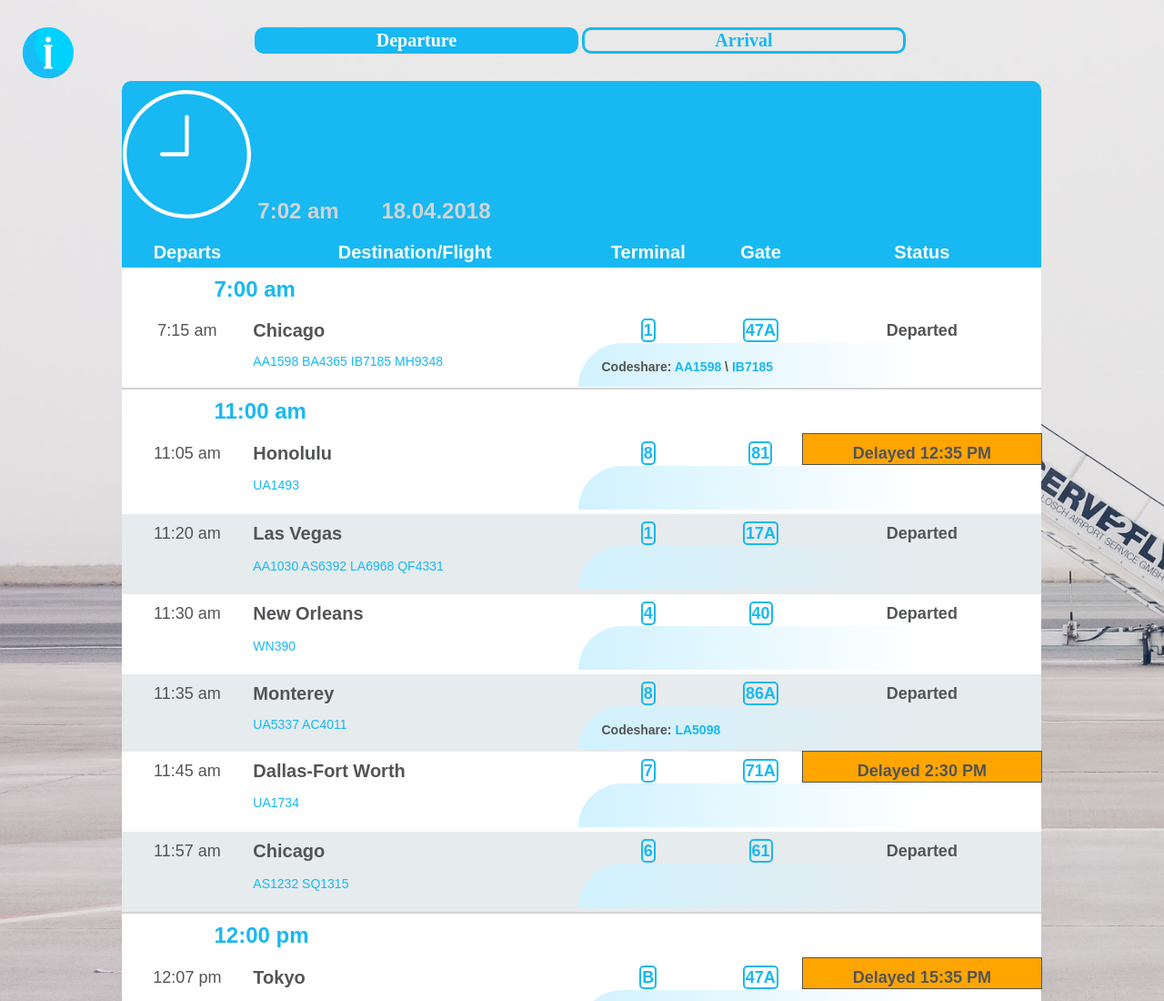
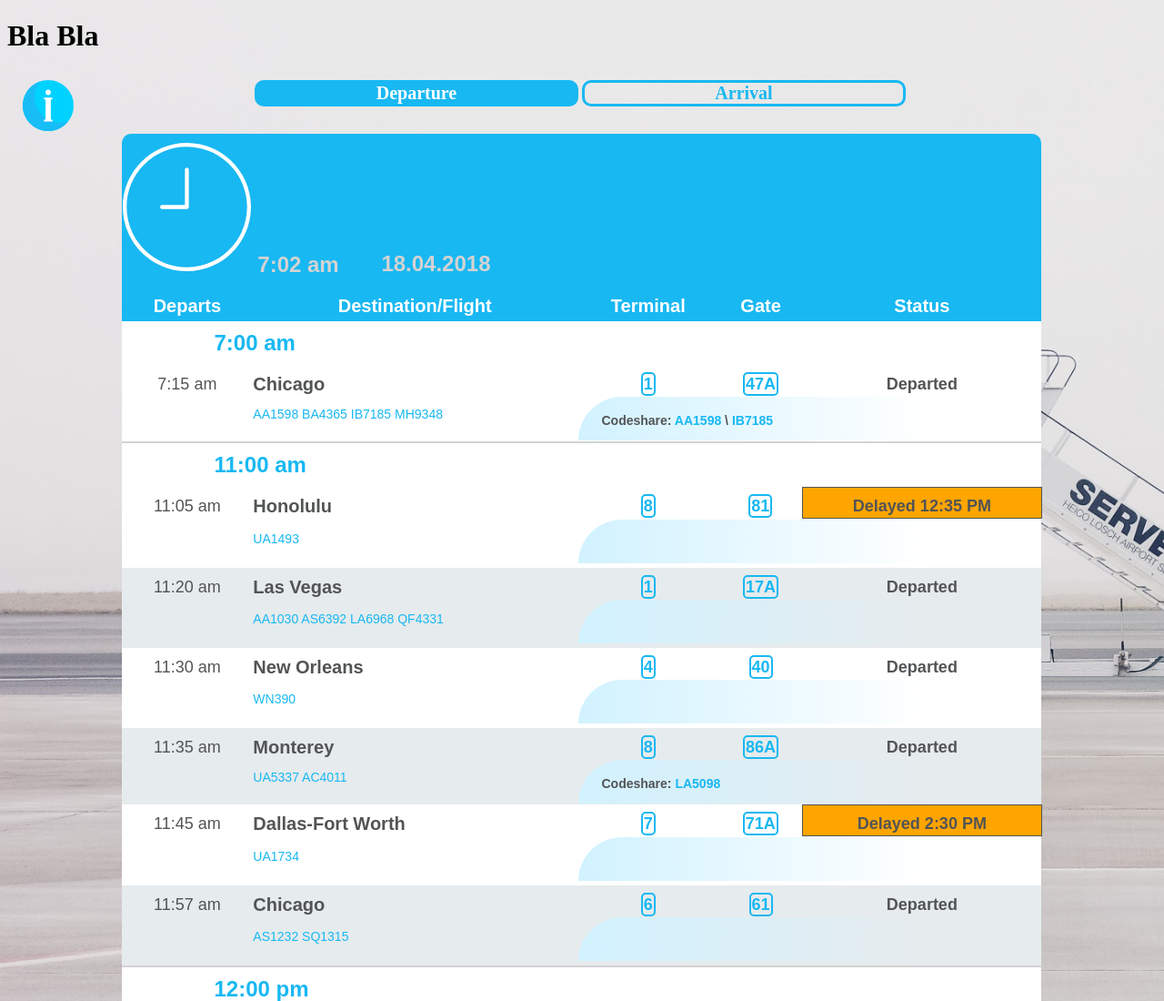
Before and after one commit to san7ka/test, a plain HTML site: page index.html in a window 1280 px wide. Shown: the top 1100 px of the page at 91% size. Drawn offline with Linux system fonts and the light colour scheme.

Commit message:
h1 was added at the top

```diff
--- a/index.html
+++ b/index.html
@@ -6,6 +6,7 @@
         <title>Departure\Arriving table</title>
     </head>
     <body>
+            <h1>Bla Bla </h1>
       <!-- Form -->
       <form class="scheduler-form">
         <span class="terminal-info">
```
Also changed, not shown: 1 other file.
